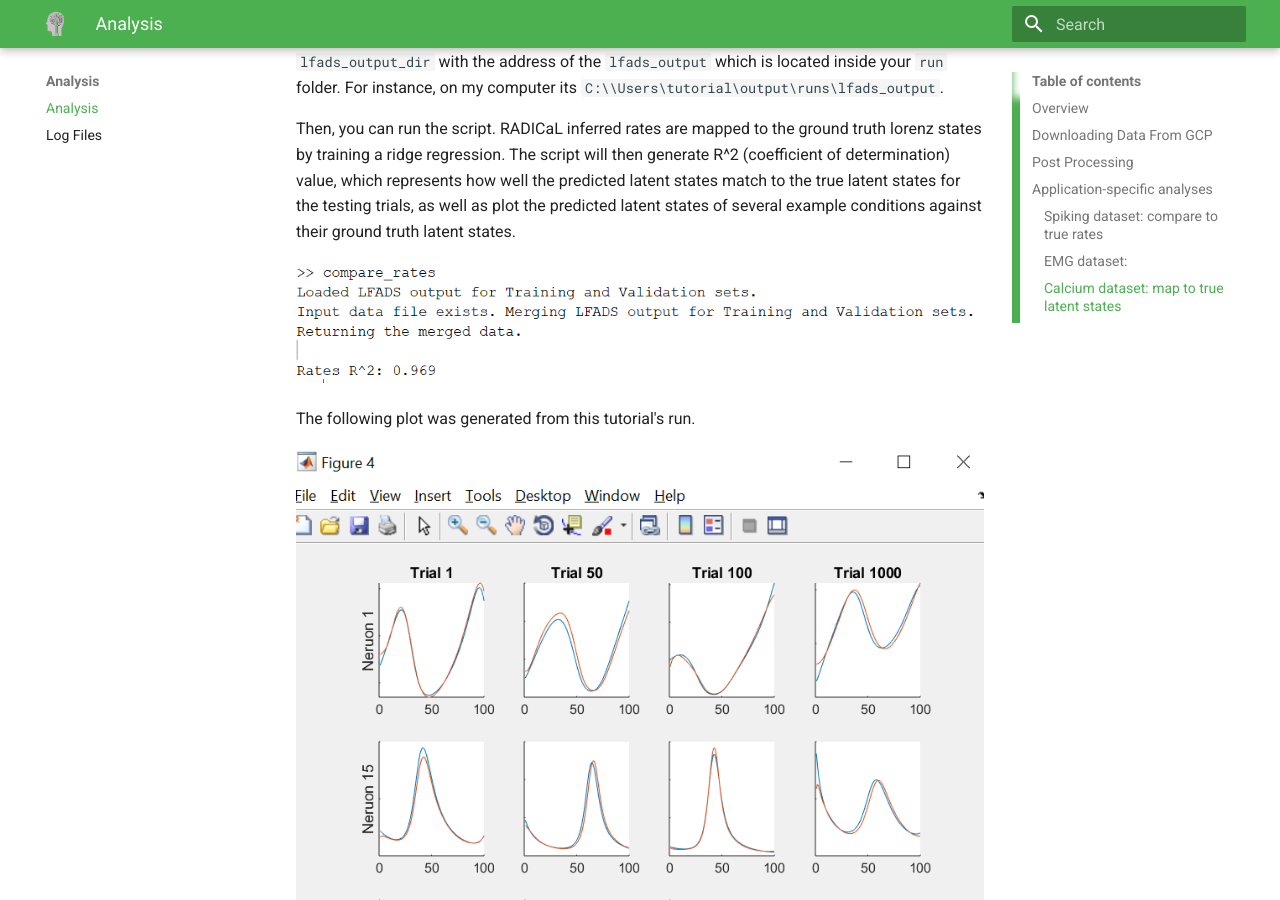
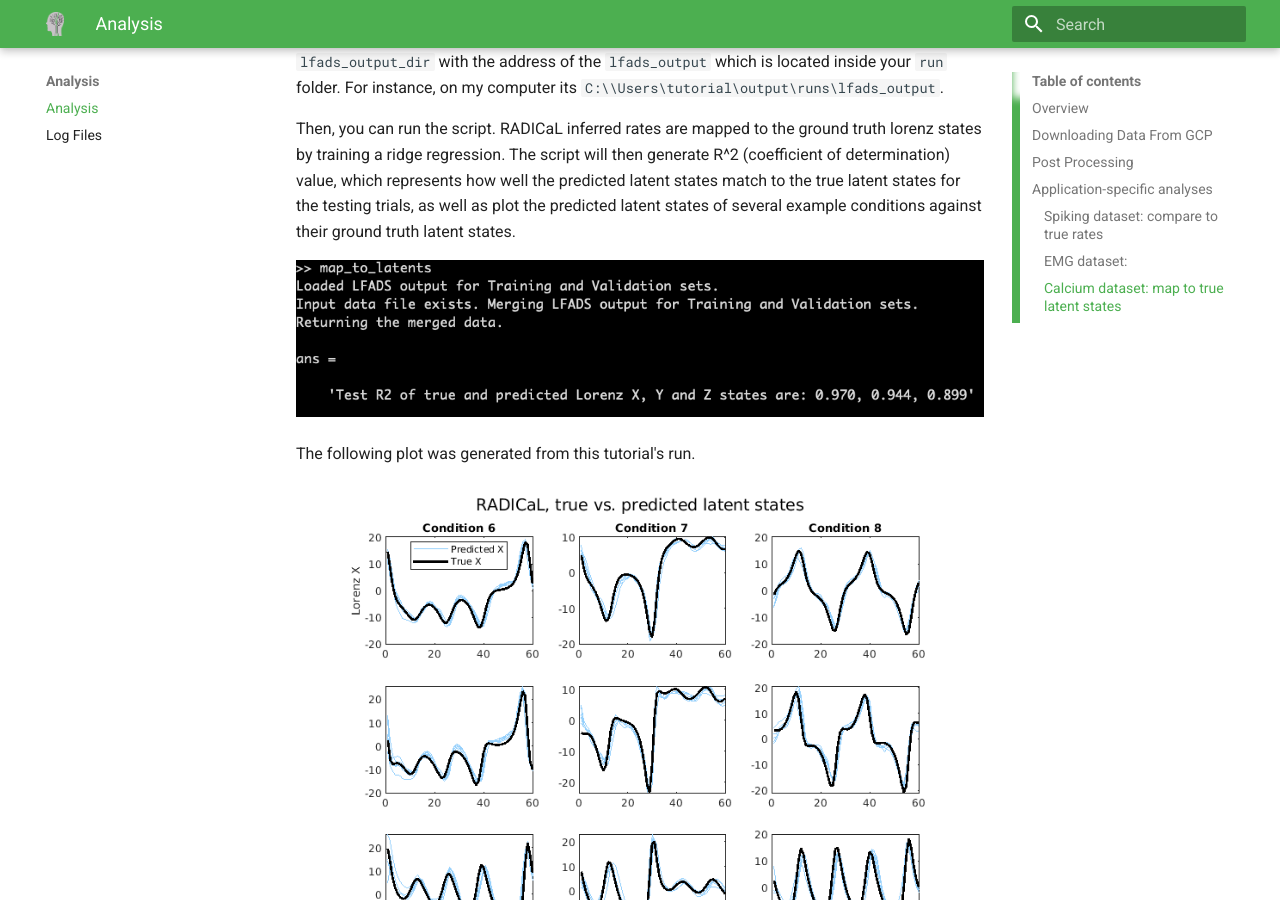
Before and after one commit to snel-repo/autolfads, an MkDocs documentation site: the page built from docs/analysis.md, in a window 1280 px wide and 900 px high, scrolled down 5269 px. Built offline with MkDocs 1.6.1 and Material for MkDocs 9.7.7, drawn with Linux system fonts in a browser that asks for light colours; old or Windows-style settings are respelled for this version of MkDocs.

Commit message:
Updated images for RADICaL demo analysis

```diff
--- a/docs/analysis.md
+++ b/docs/analysis.md
@@ -68,8 +68,8 @@ First, open the `map_to_latents.m` script in the tutorial package. Fill in the f
 
 Then, you can run the script. RADICaL inferred rates are mapped to the ground truth lorenz states by training a ridge regression. The script will then generate R^2 (coefficient of determination) value, which represents how well the predicted latent states match to the true latent states for the testing trials, as well as plot the predicted latent states of several example conditions against their ground truth latent states.
 
-![d](img/r2_output.PNG)
+![d](img/cal_r2_output.PNG)
 
 The following plot was generated from this tutorial's run.
 
-![img](img/compare_rates_output.PNG)
+![img](img/compare_latents.PNG)
```
Also changed, not shown: docs/img/cal_r2_output.PNG (added), docs/img/compare_latents.PNG (added).
